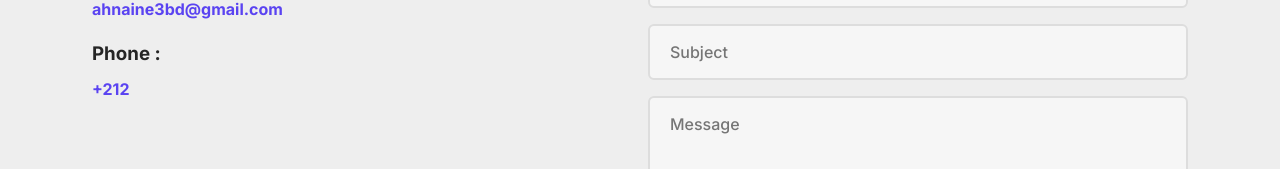
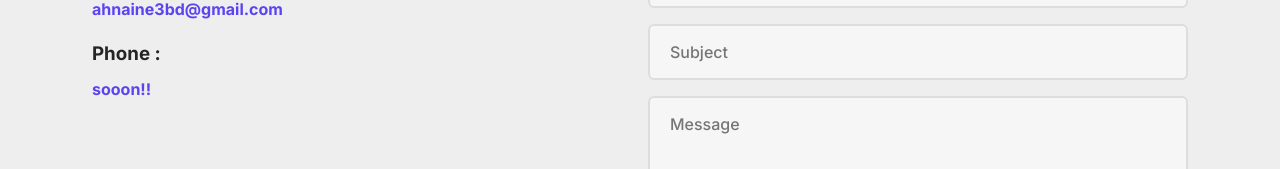
Before and after one commit to ittid/ittiddev.com, a React (Create React App) app: page /contact in a window 1280 px wide. Shown: the part 445-614 px from the top of the page. Built offline with nearby package versions, Linux system fonts and the light colour scheme; a web font is replaced by a local one.

Commit message:
Update Contact.js

```diff
--- a/src/components/pages/Contact.js
+++ b/src/components/pages/Contact.js
@@ -20,7 +20,7 @@ function About() {
               />
               <InformationContact
                 name="Phone :"
-                details="+212 "
+                details="sooon!!"
                 href="tel:"
               />
             </div>
```
